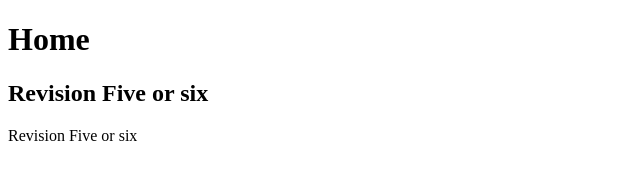
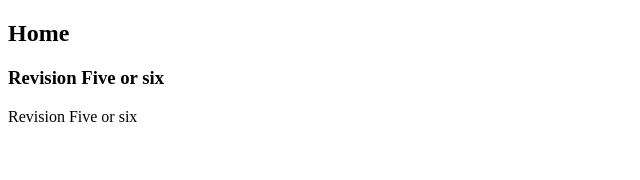
Before and after one commit to shahzadashahrukh/explore_california, a plain HTML site: page index.html in a window 1280 px wide. Shown: the whole page, without its empty margins (0-640 px from the left). Drawn offline with Linux system fonts and the light colour scheme.

Commit message:
merge conflict test

```diff
--- a/index.html
+++ b/index.html
@@ -6,8 +6,8 @@
 </head>
 <body>
 
-  <h1>Home</h1>
-  <h2>Revision Five or six</h2>
+  <h2>Home</h2>
+  <h3>Revision Five or six</h3>
   <p>Revision Five or six</p>
 
 </body>
```
